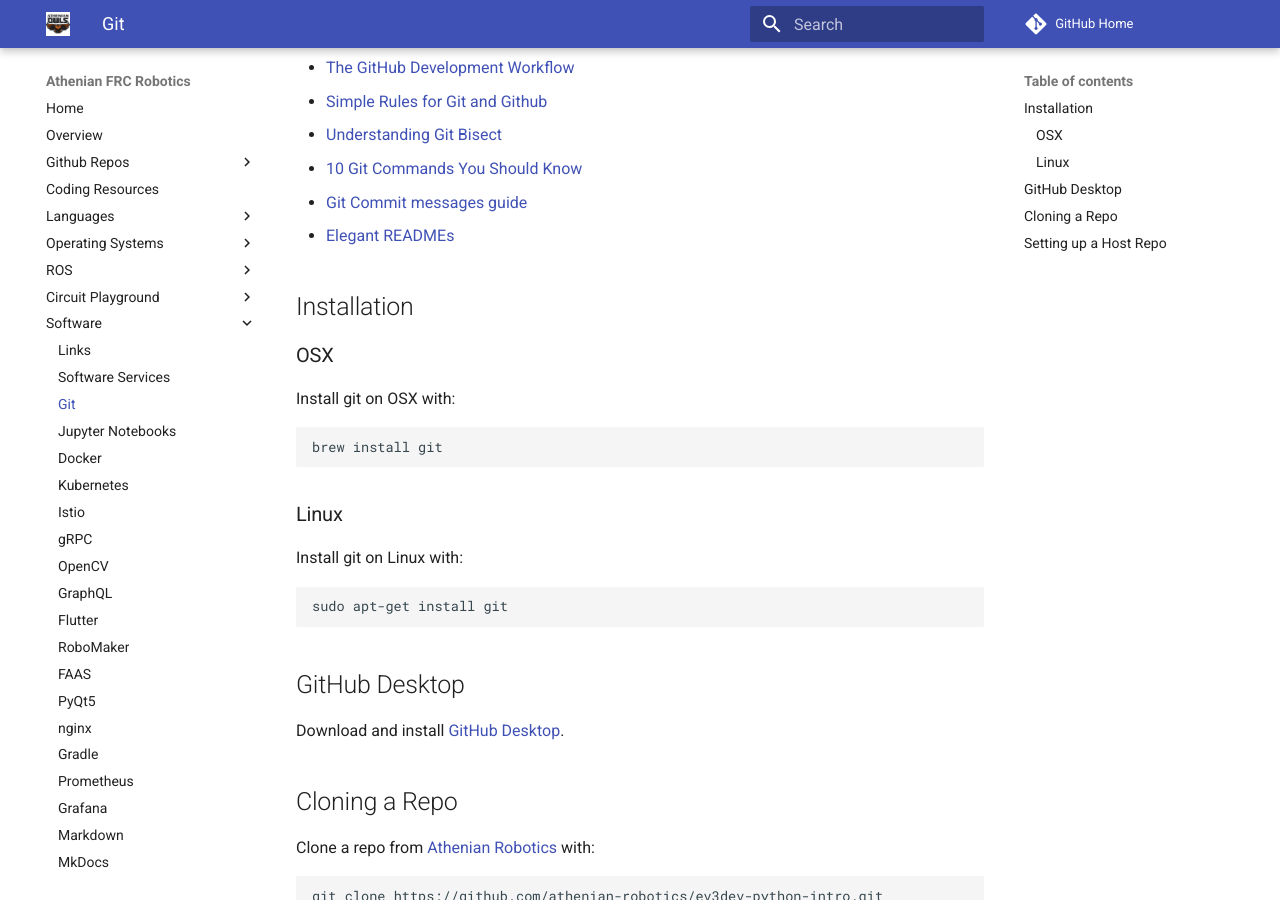
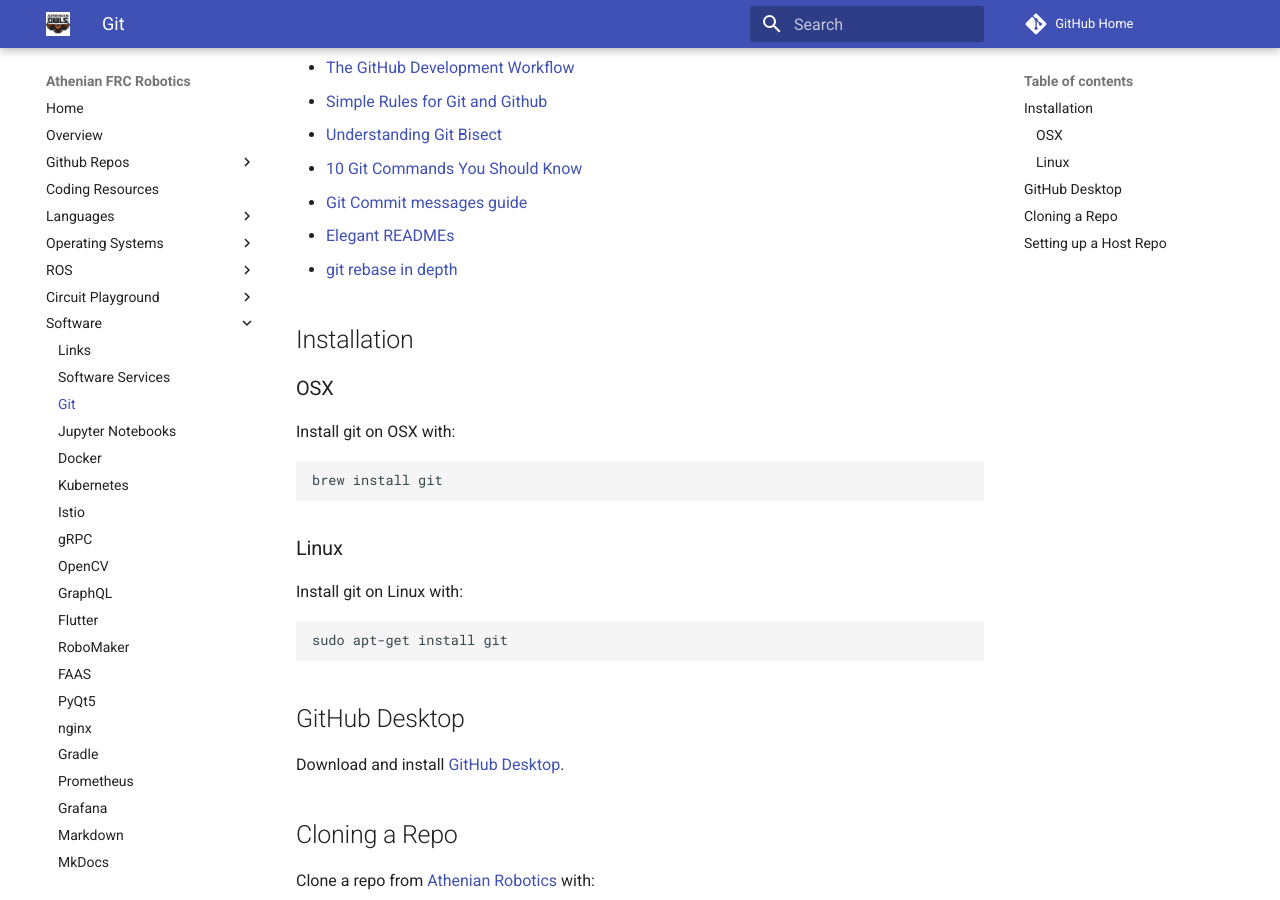
Before and after one commit to athenian-robotics/athenian-robotics-mkdocs, an MkDocs documentation site: the page built from docs/git.md, in a window 1280 px wide and 900 px high, scrolled down 326 px. Built offline with MkDocs 1.6.1 and Material for MkDocs 9.7.7, drawn with Linux system fonts in a browser that asks for light colours; comment, search, counter and statistics services are not loaded.

Commit message:
Update docs

```diff
--- a/docs/git.md
+++ b/docs/git.md
@@ -12,6 +12,7 @@
 * [10 Git Commands You Should Know](https://towardsdatascience.com/10-git-commands-you-should-know-df54bea1595c)
 * [Git Commit messages guide](https://github.com/RomuloOliveira/commit-messages-guide)
 * [Elegant READMEs](https://www.yegor256.com/2019/04/23/elegant-readme.html)
+* [git rebase in depth](https://git-rebase.io)
 
 ## Installation
 
```
